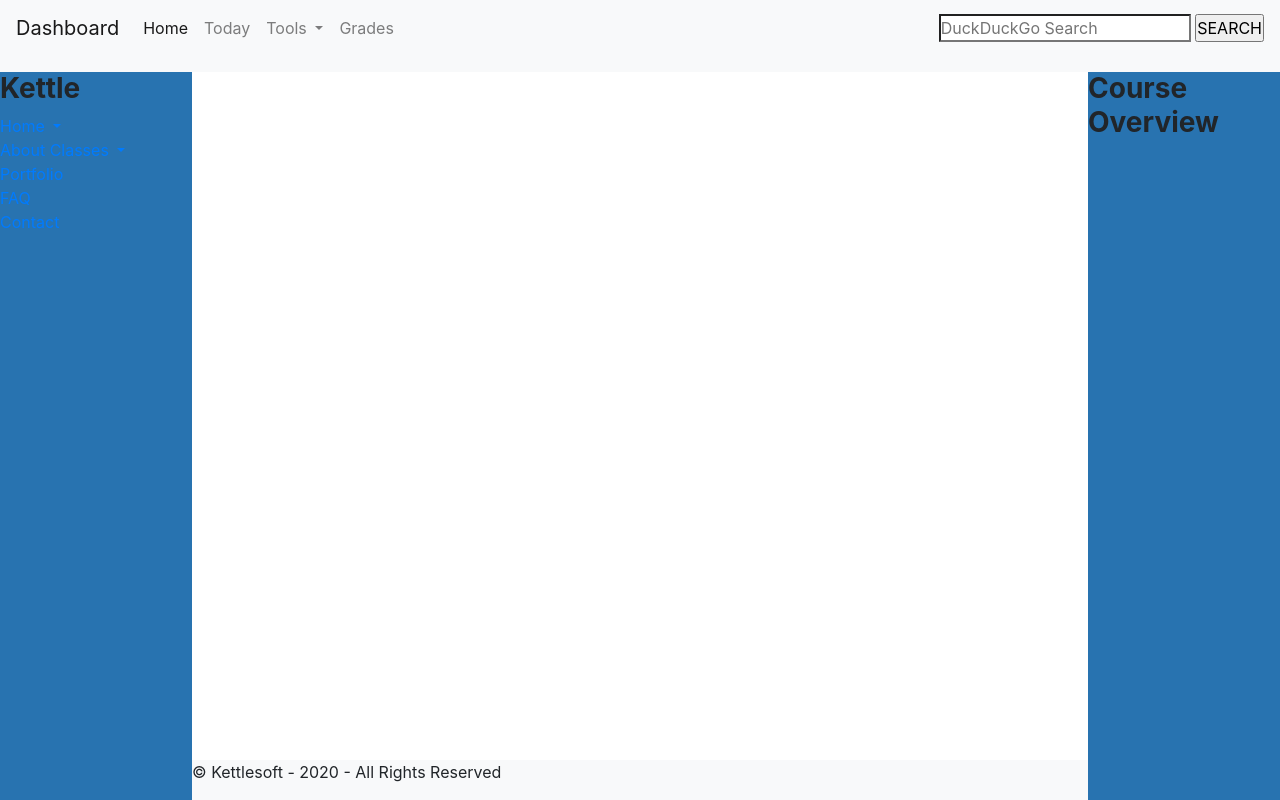
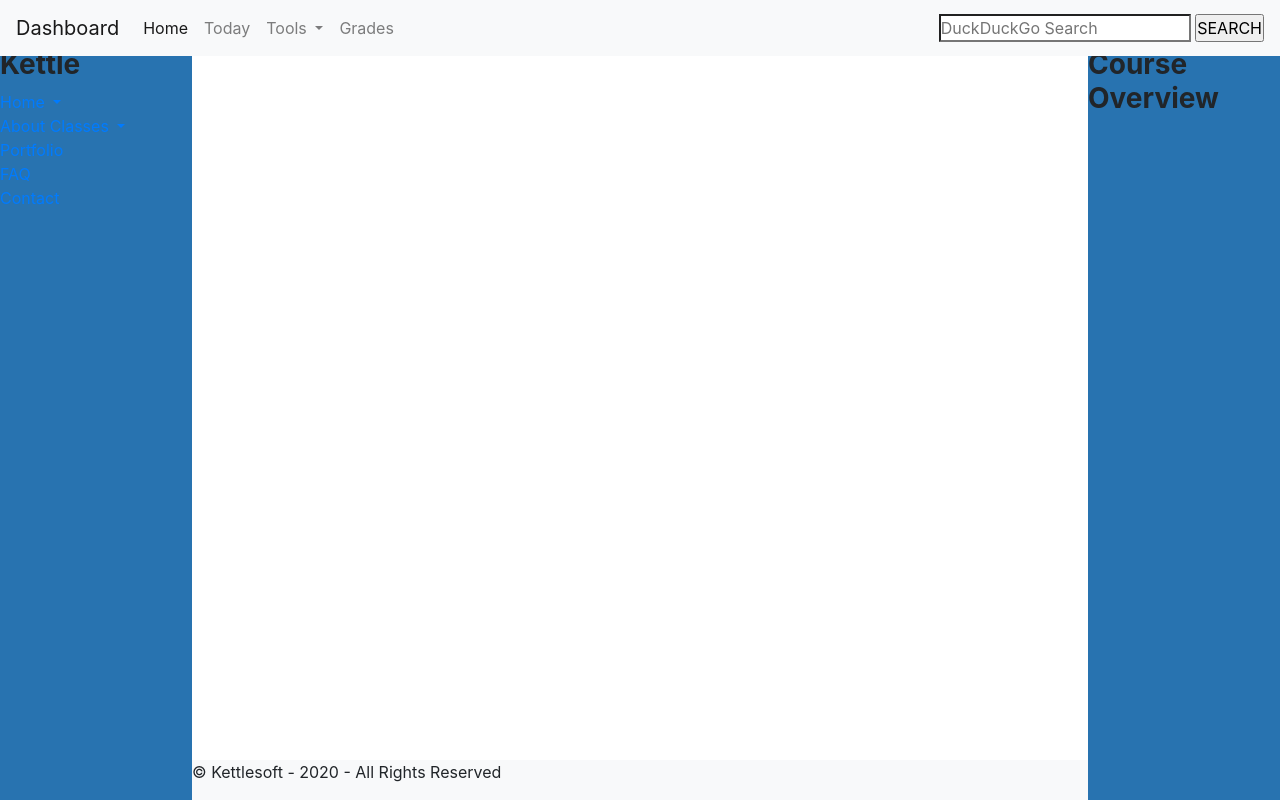
Before and after one commit to lowrancr/kettleLMS, a PHP site: page /home.php in a window 1280 px wide. Run offline with PHP 8.4, Linux system fonts and the light colour scheme; data that the repository does not hold is empty.

Commit message:
Adjust head size

```diff
--- a/css/home.css
+++ b/css/home.css
@@ -15,9 +15,7 @@
     height: 100vh;
     /* Layout Properties */
     display: grid;
-    /* grid: 55px 970px 56px / 252px 1363px 305px; */
-    /* grid: 4.6em 80.8em 4.7em / 21em 113.6em 25.42em; */
-    grid:  9% 86% 5% / 15% 70% 15% ;
+    grid:  6% 89% 5% / 15% 70% 15% ;
 
     grid-template-areas:
     'header header header'
```
